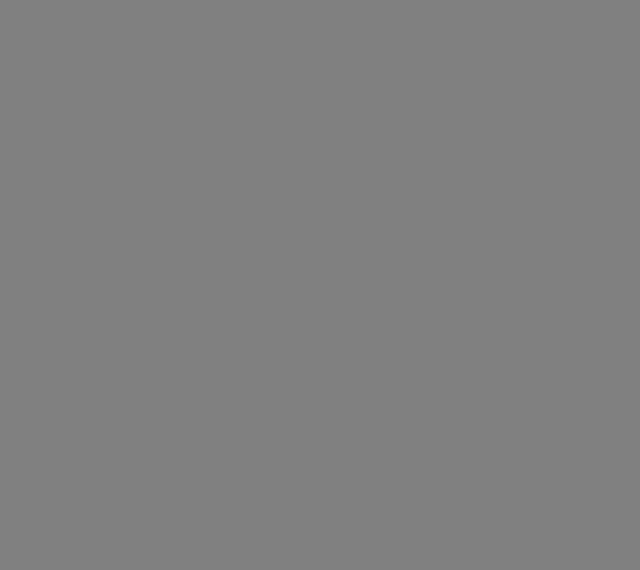
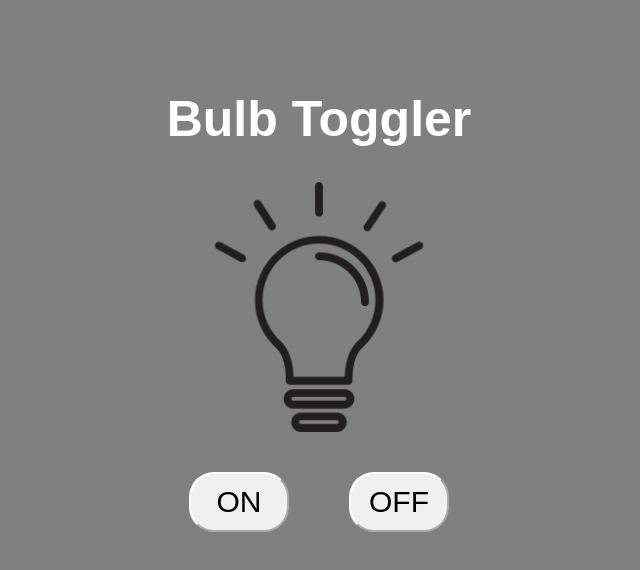
Before and after one commit to Harsh-gif-590/Bulb-Toggler, a plain HTML site: page index.html in a window 1280 px wide. Shown: the whole page, without its empty margins (321-961 px from the left). Drawn offline with Linux system fonts and the light colour scheme.

Commit message:
bulb page created

```diff
--- a/index.html
+++ b/index.html
@@ -3,12 +3,19 @@
 <head>
     <meta charset="UTF-8">
     <meta name="viewport" content="width=device-width, initial-scale=1.0">
-    <title>Buld Toggler</title>
+    <title>Bulb Toggler</title>
     <link rel="stylesheet" href="index.css">
 </head>
 <body>
-
-
+    <h1 class="header-name">Bulb Toggler</h1>
+    <img src="/dull.png" alt="Off bulb" class="img-bulb" id="bulb-img">
+    <div class="btn-container">
+        <button type="button" class="btn" onclick="bulbon()">
+            ON
+        </button>
+        <button type="button" class="btn" onclick="bulboff()">
+            OFF
+        </button>
     <script src="index.js"></script>
 </body>
 </html>
```
